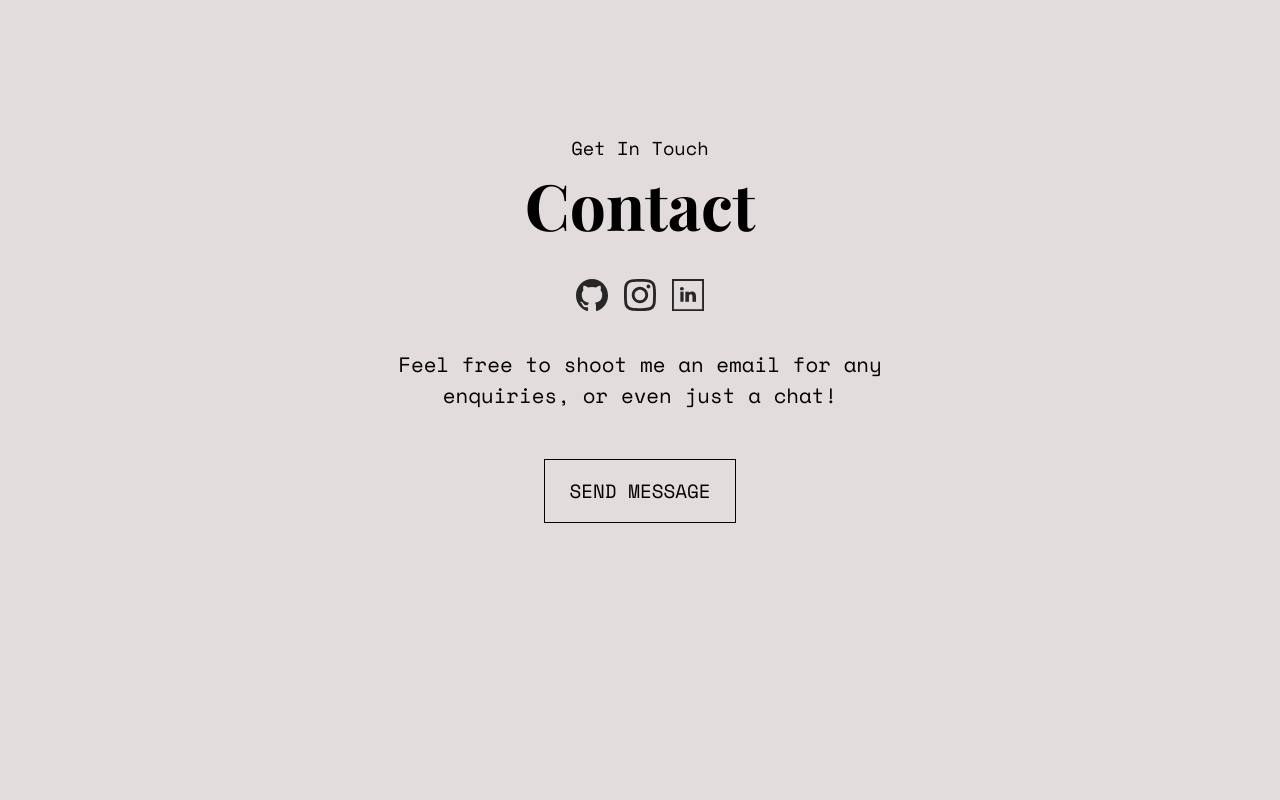
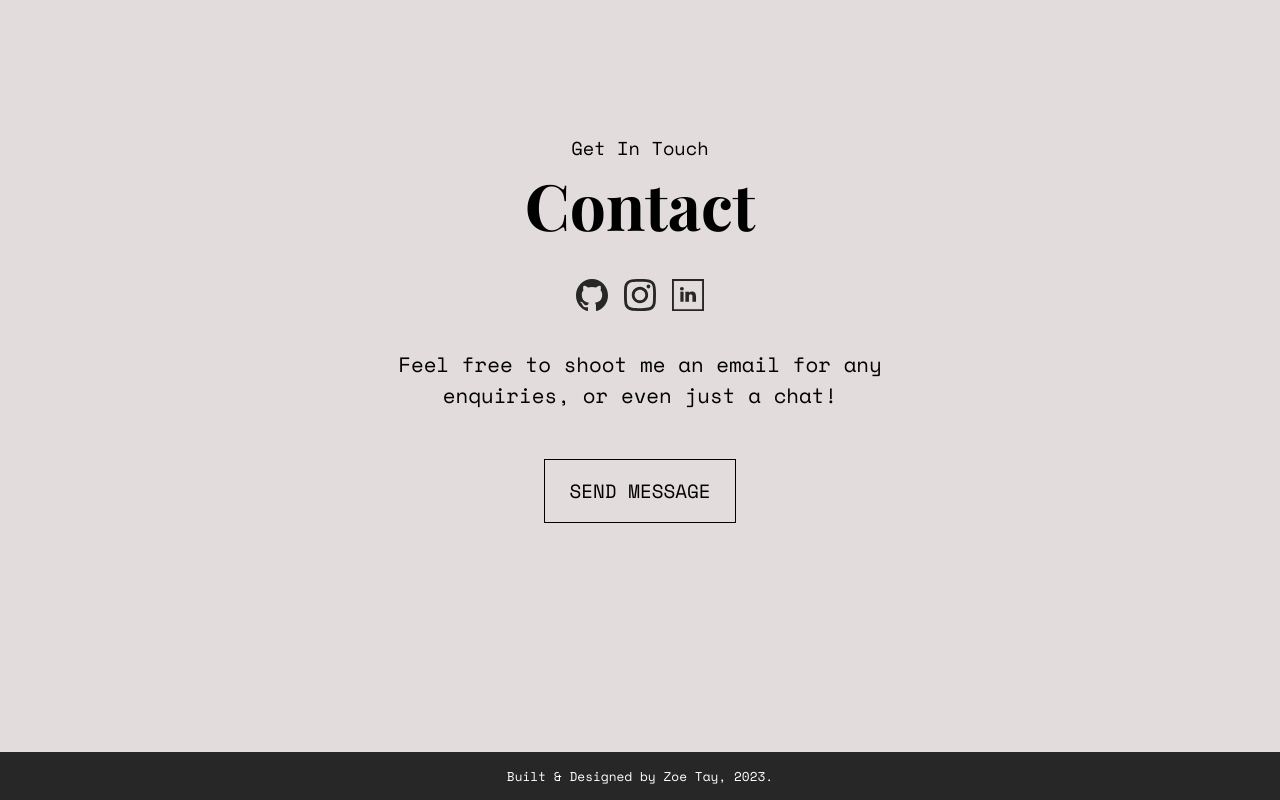
Before and after one commit to NiftyCoffee/my-portfolio-initial, a React (Vite) app in the folder client/: page / in a window 1280 px wide. Shown: the part 2448-3248 px from the top of the page. Before the commit the page ends 3200 px from the top, so only its background shows below. Built offline with nearby package versions, Linux system fonts and the light colour scheme.

Commit message:
Built Footer component

```diff
--- a/client/src/App.jsx
+++ b/client/src/App.jsx
@@ -5,6 +5,7 @@ import Home from './components/Home.jsx'
 import About from './components/About.jsx'
 import Projects from './components/Projects.jsx'
 import Contact from './components/Contact.jsx'
+import Footer from './components/Footer.jsx';
 
 
 function App() {
@@ -27,6 +28,7 @@ function App() {
           <div className="content"><Contact /></div>
         </section>
       </div>
+      <Footer />
     </>
   )
 }
--- a/client/src/components/Contact.css
+++ b/client/src/components/Contact.css
@@ -1,5 +1,5 @@
 #contact {
-    height: 100vh;
+    /* height: 90vh; */
     display: flex;
     justify-content: center;
     align-items: center;
--- /dev/null
+++ b/client/src/components/Footer.css
@@ -0,0 +1,13 @@
+#footer {
+    height: 6vh;
+    background-color: #272727;
+    display: flex;
+    align-items: center;
+    justify-content: center;
+    width: 100%;
+}
+
+.footer-text {
+    font-size: 0.8rem;
+    color: #fff;
+}
--- /dev/null
+++ b/client/src/components/Footer.jsx
@@ -0,0 +1,13 @@
+import './Footer.css';
+
+const Footer = () => {
+    return (
+        <>
+            <div id="footer">
+                <span className="footer-text">Built & Designed by Zoe Tay, 2023.</span>
+            </div>
+        </>
+    )
+}
+
+export default Footer
```
